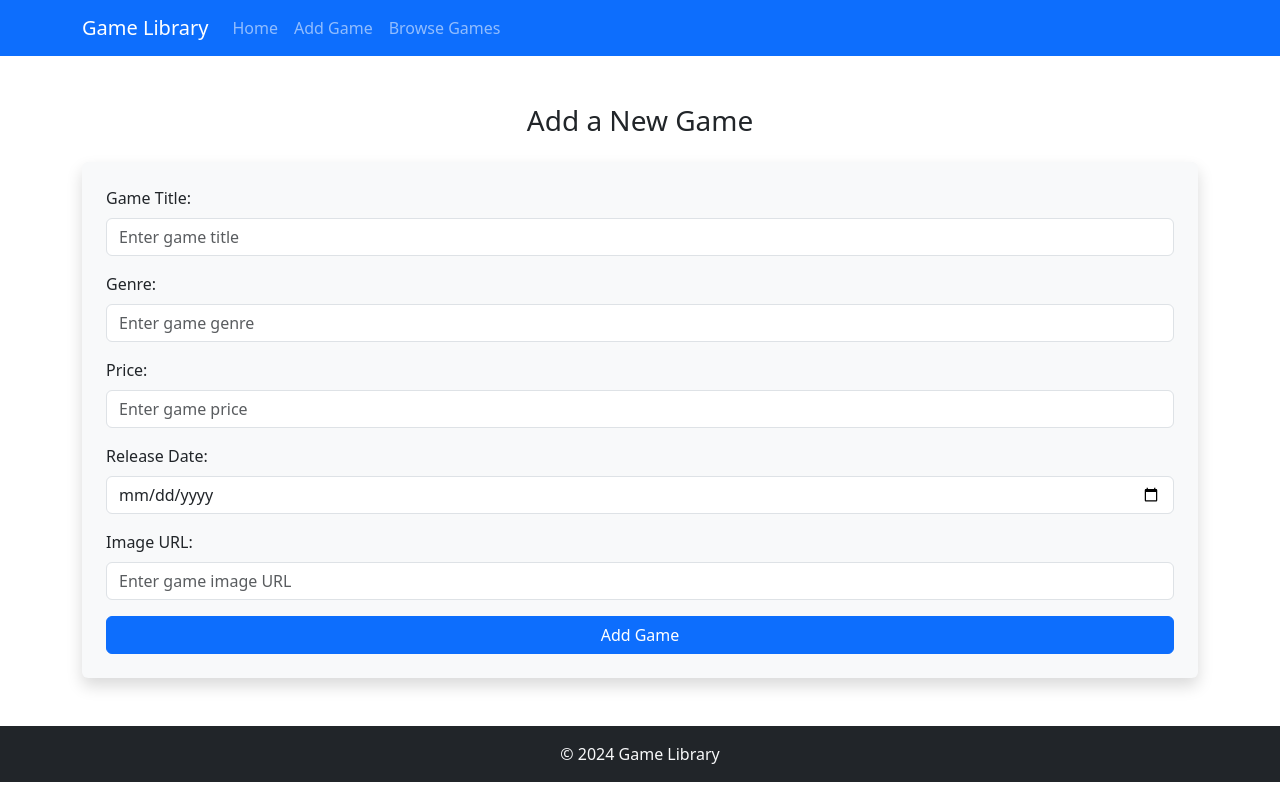
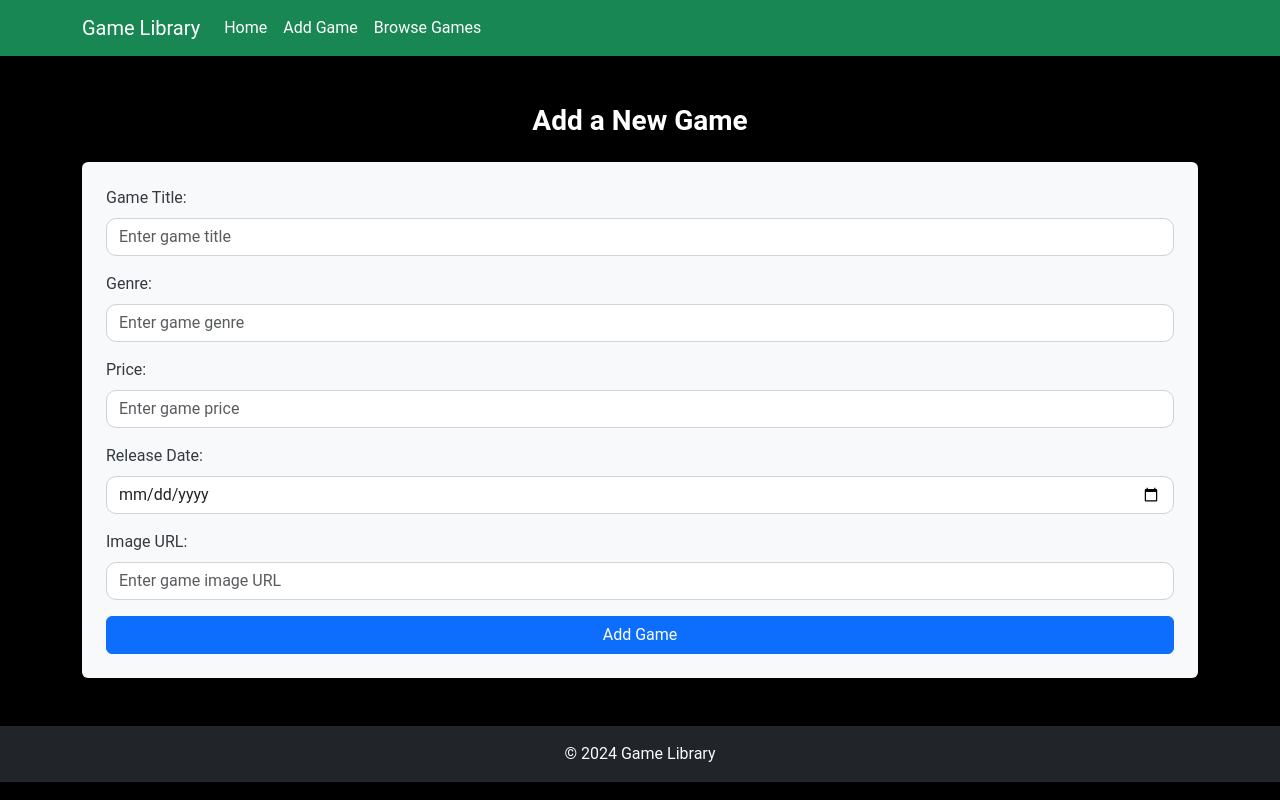
Before and after one commit to CLillis357/DataRepProject2024, a React (Create React App) app: page /create in a window 1280 px wide. Built offline with nearby package versions, Linux system fonts and the light colour scheme.

Commit message:
Changed Styling and added brief comments

```diff
--- a/src/components/AddGame.js
+++ b/src/components/AddGame.js
@@ -15,6 +15,7 @@ const AddGame = () => {
     const game = { title, genre, price, releaseDate, imageUrl };
     console.log(game);
 
+    //Adding a new game
     axios.post('http://localhost:4000/api/games', game)
       .then((res) => {
         console.log(res.data);
@@ -32,6 +33,7 @@ const AddGame = () => {
       });
   };
 
+  //form handling
   return (
     <div className="container my-5">
       <h3 className="text-center mb-4">Add a New Game</h3>
--- a/src/components/Content.js
+++ b/src/components/Content.js
@@ -25,7 +25,7 @@ const Content = () => {
   return (
     <div className="container mt-5">
       {/* Header for the page */}
-      <h1 className="text-center mb-4">Welcome to Game Library</h1>
+      <h1 className="text-center mb-4">Welcome to Game Storage</h1>
       <Carousel>
         {/* Loop through adverts and render each one in the carousel */}
         {adverts.map((advert, index) => (
--- a/src/components/EditGame.js
+++ b/src/components/EditGame.js
@@ -3,21 +3,23 @@ import axios from "axios";
 import { useParams, useNavigate } from "react-router-dom";
 
 const EditGame = () => {
-  const { id } = useParams(); // Extract the ID from the URL
-  const navigate = useNavigate(); // Redirect after form submission
+  const { id } = useParams(); // Extract game ID from URL
+  const navigate = useNavigate(); // Redirect after successful update
 
-  // State variables for the game's data
+  // State for game details
   const [title, setTitle] = useState('');
   const [genre, setGenre] = useState('');
   const [price, setPrice] = useState('');
   const [releaseDate, setReleaseDate] = useState('');
   const [imageUrl, setImageUrl] = useState('');
 
-  // Fetch game details on component mount
+  // Fetch game details on component load
   useEffect(() => {
+    // Backend route for fetching game by ID
     axios.get(`http://localhost:4000/api/game/${id}`)
       .then((response) => {
         const game = response.data;
+        // Populate the form fields with the fetched game data
         setTitle(game.title);
         setGenre(game.genre);
         setPrice(game.price);
@@ -26,21 +28,25 @@ const EditGame = () => {
       })
       .catch((error) => {
         console.error("Error fetching game data:", error);
+        alert("Failed to load game data.");
       });
   }, [id]);
 
-  // Handle form submission
+  // Handle form submission for updating the game
   const handleSubmit = (e) => {
     e.preventDefault();
 
     const updatedGame = { title, genre, price, releaseDate, imageUrl };
+    // Backend route for updating the game
     axios.put(`http://localhost:4000/api/game/${id}`, updatedGame)
       .then(() => {
         alert("Game updated successfully!");
-        navigate("/read"); // Redirect to the Browse page
+        // Redirect to the Browse page
+        navigate("/read");
       })
       .catch((error) => {
         console.error("Error updating game:", error);
+        alert("Failed to update game.");
       });
   };
 
@@ -53,7 +59,7 @@ const EditGame = () => {
           <input
             type="text"
             className="form-control"
-            value={title}
+            value={title} // Pre-filled with the current game
             onChange={(e) => setTitle(e.target.value)}
             required
           />
--- a/src/components/NavigationBar.js
+++ b/src/components/NavigationBar.js
@@ -7,7 +7,7 @@ import Navbar from 'react-bootstrap/Navbar';
 const NavigationBar = () => {
   return (
     // Create a responsive navigation bar
-    <Navbar bg="primary" variant="dark" expand="lg">
+    <Navbar  expand="lg" variant="dark" className="bg-success">
       <Container>
         {/* Brand/logo of the site */}
         <Navbar.Brand href="/">Game Library</Navbar.Brand>
--- a/src/components/gameitem.js
+++ b/src/components/gameitem.js
@@ -19,8 +19,8 @@ const GameItem = ({ mygame, onDelete }) => {
           <strong>Release Date:</strong> {mygame.releaseDate}
         </Card.Text>
         <div className="d-flex justify-content-between">
-          <Link to={`/edit/${mygame._id}`} className="btn btn-primary">Edit</Link>
-          <button className="btn btn-danger" onClick={() => onDelete(mygame._id)}>Delete</button>
+          <Link to={`/edit/${mygame._id}`} className="btn btn-edit">Edit</Link>
+          <button className="btn btn-delete" onClick={() => onDelete(mygame._id)}>Delete</button>
         </div>
       </Card.Body>
     </Card>
--- a/src/index.css
+++ b/src/index.css
@@ -1,12 +1,68 @@
-/* Add custom styles for the application */
+/* Global Styles */
 body {
-    background-color: #f8f9fa; /* Light background color */
-  }
+  background-color: #000000;
+  font-family: 'Roboto', sans-serif;
+  color: #343a40;
+}
 
-  h1, h3 {
-    color: #343a40; /* Dark gray text for headings */
-  }
+/* Customize Headings */
+h1, h2, h3, h4, h5, h6 {
+  color: #ffffff;
+  font-weight: 600;
+}
 
-  footer {
-    font-size: 0.9rem; /* Smaller font size for footer */
-  }
+/* Buttons */
+.btn-edit {
+  background-color: #007bff;
+  border-color: #007bff;
+}
+
+.btn-edit:hover {
+  background-color: #0056b3;
+  border-color: #0056b3;
+}
+
+.btn-delete {
+  background-color: #dc3545;
+  border-color: #dc3545;
+}
+
+.btn-delete:hover {
+  background-color: #a71d2a;
+  border-color: #a71d2a;
+}
+
+/* Cards */
+.card {
+  border-radius: 15px;
+  box-shadow: 0 4px 8px rgba(0, 0, 0, 0.1);
+  transition: transform 0.2s;
+}
+
+.card:hover {
+  transform: translateY(-5px);
+}
+
+/* Form Styling */
+.form-control {
+  border-radius: 10px;
+  border: 1px solid #ced4da;
+}
+
+.form-control:focus {
+  border-color: #007bff;
+  box-shadow: 0 0 5px rgba(0, 123, 255, 0.5);
+}
+
+/* Navbar */
+.navbar {
+  background-color: #10b043;
+}
+
+.navbar-brand, .nav-link {
+  color: #ffffff;
+}
+
+.nav-link:hover {
+  color: #f8f9fa;
+}
--- a/src/index.js
+++ b/src/index.js
@@ -2,6 +2,8 @@
 import React from 'react';
 import ReactDOM from 'react-dom/client';
 import App from './App'; // Main app component
+import 'bootstrap/dist/css/bootstrap.min.css';
+import './index.css'; // Your custom CSS
 
 // Create the React DOM root
 const root = ReactDOM.createRoot(document.getElementById('root'));
```
Also changed, not shown: 1 other file (tests, documents, lock files or other folders).
